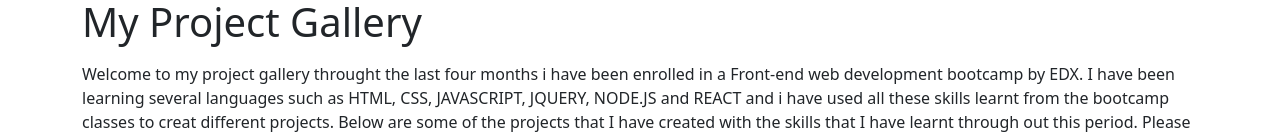
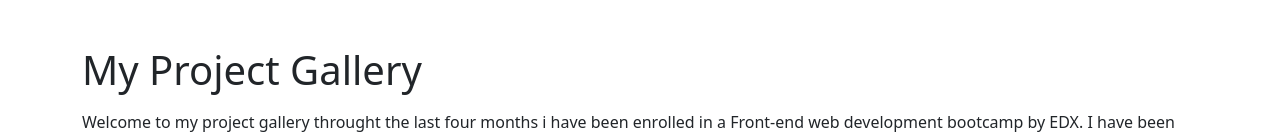
Before and after one commit to Estherbab/React-Portfolio, a React (Vite) app: page /#/projectsgallery in a window 1280 px wide. Shown: the part 208-346 px from the top of the page. Built offline with nearby package versions, Linux system fonts and the light colour scheme.

Commit message:
Added margin top to all the page titles, Home, Project gallery & contatct

```diff
--- a/src/components/hero.jsx
+++ b/src/components/hero.jsx
@@ -4,7 +4,7 @@ export default function Hero() {
             <div className="row h-800 align-items-center">
                 <div className="col mt-5">
             <h1></h1>
-            <a href="https://www.linkedin.com/in/esther-babirye/">   <button class="btn btn-primary navbtn" type="button"> <h3>Esther Babirye</h3></button></a>
+            <a href="https://www.linkedin.com/in/esther-babirye/"><button class="btn btn-primary navbtn" type="button"> <h3>Esther Babirye</h3></button></a>
                 </div>
 
             </div>
--- a/src/pages/Contact.jsx
+++ b/src/pages/Contact.jsx
@@ -3,8 +3,8 @@ function Contact() {
   return (
     <div className="container">
       <div className="row justify-content-center">
-      <h1>Contact Me</h1>
-      <div className="row mt-3">
+      <div className="mt-5"><h1>Contact Me</h1></div>
+      <div className="row">
         <div className="col-sm-12 col-md-4">
           <p className="mt-3">
             For further enquiries feel free to contact me through my email
--- a/src/pages/Home.jsx
+++ b/src/pages/Home.jsx
@@ -2,7 +2,7 @@
 function Home() {
   return (
     <div>
-      <h1>Home Page</h1>
+      <div className="mt-5"><h1>About Me</h1></div>
       <div className="row mt-3">
         <div class="col-sm-12 col-md-4">
           <img class="img-fluid" src="./assets/images/profilepic.jpeg" alt="" />
--- a/src/pages/ProjectsGallery.jsx
+++ b/src/pages/ProjectsGallery.jsx
@@ -5,7 +5,7 @@ function ProjectGallery() {
   console.log(projects);
   return (
     <div>
-      <h1>My Project Gallery</h1>
+      <div className="mt-5"><h1>My Project Gallery</h1></div>
       <p className="mt-3 mb-5">
       Welcome to my project gallery throught the last four months i have been enrolled in a
       Front-end web development bootcamp by EDX. I have been learning several languages such as
```
